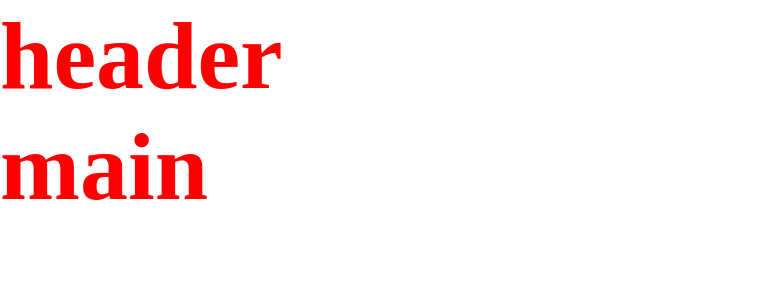
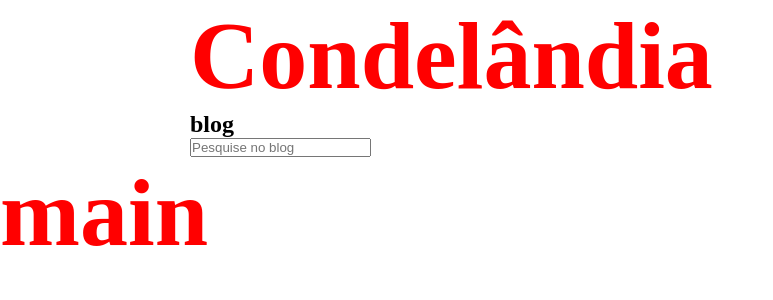
Before and after one commit to igords-goncalves/newsland-blog, a React (Vite) app: page / in a window 1280 px wide. Shown: the top 300 px of the page, without its empty margins (0-773 px from the left). Built offline with nearby package versions, Linux system fonts and the light colour scheme.

Commit message:
feat: build a component header

```diff
--- a/src/components/templates/Header/index.tsx
+++ b/src/components/templates/Header/index.tsx
@@ -1,7 +1,19 @@
-export const Header = () => {
+import './style.scss';
+
+export const Header = (): JSX.Element => {
     return (
-        <header>
-            <h1>header</h1>
+        <header className="c-header">
+            <div className="u-container u-header__container">
+                <div className="c-header__text u-header__flex">
+                    <h1 className="c-header__logo">Condelândia</h1>
+                    <h2 className="c-header__title">blog</h2>
+                </div>
+                <input
+                    type="text"
+                    placeholder="Pesquise no blog"
+                    className="c-header__input"
+                />
+            </div>
         </header>
     );
 };
```
